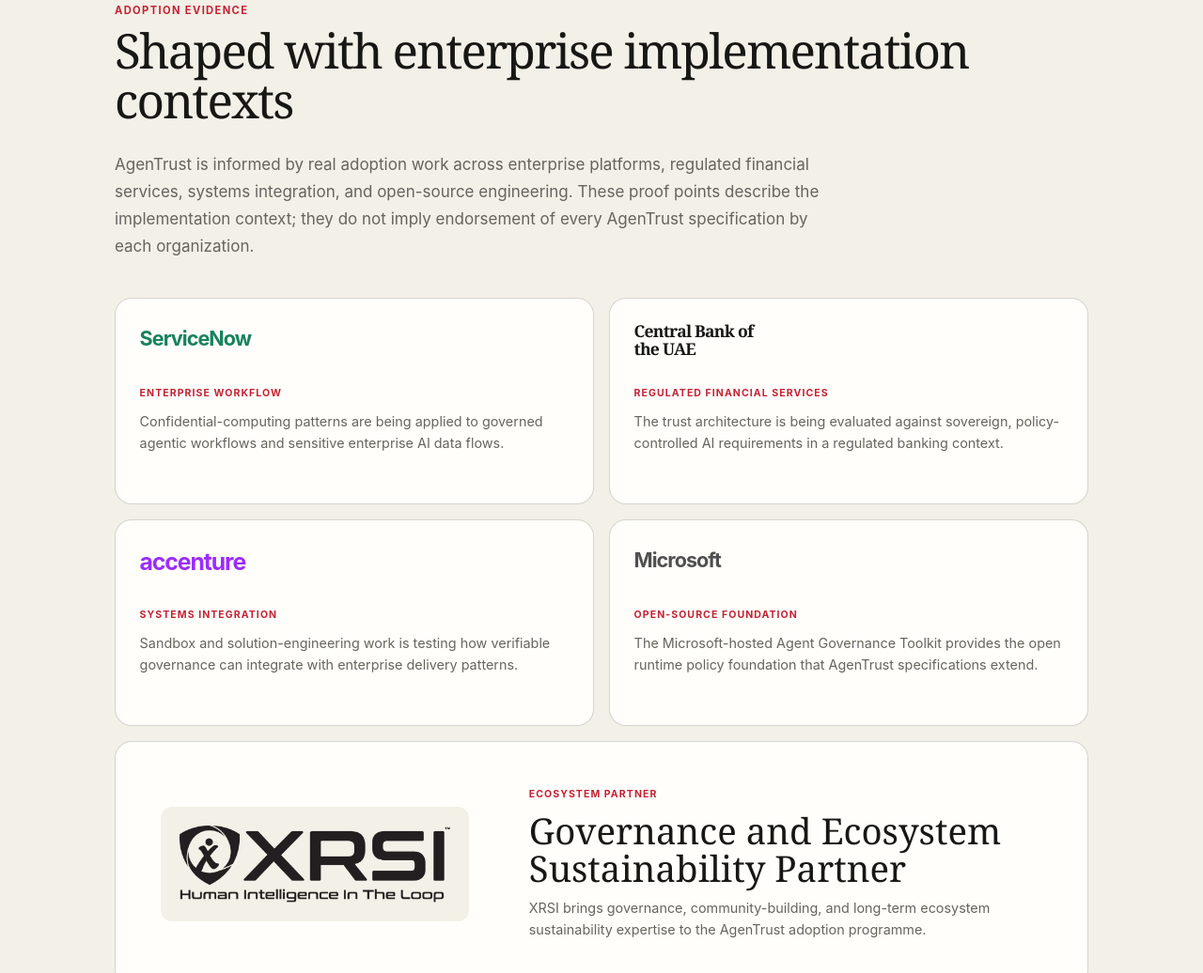
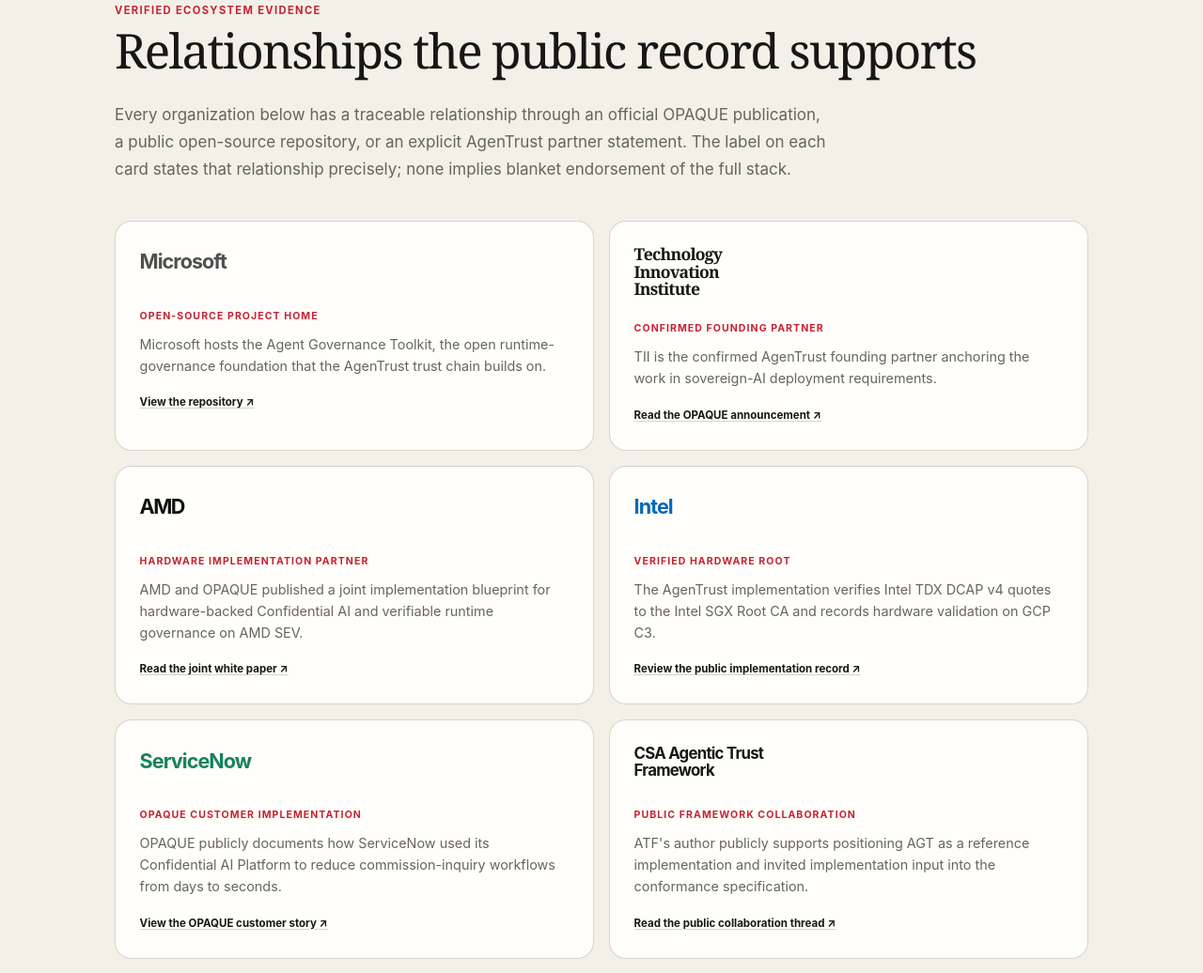
Before and after one commit to agentrust-io/agentrust-io.github.io, a plain HTML site: page index.html in a window 1280 px wide. Shown: the part 2621-3657 px from the top of the page at 94% size. Drawn offline with Linux system fonts and the light colour scheme.

Commit message:
Replace-unverified-adoption-claims-with-public-evidence

```diff
--- a/design-system.css
+++ b/design-system.css
@@ -337,8 +337,10 @@ body,
 .agentrust-hub .adopter-mark { min-height: 42px; color: var(--at-ink); font-size: 1.35rem; font-weight: 750; letter-spacing: -0.045em; }
 .agentrust-hub .servicenow-mark { color: #16825d; }
 .agentrust-hub .uae-mark { max-width: 13ch; font-family: var(--at-serif); font-size: 1.1rem; font-weight: 600; line-height: 1.05; }
-.agentrust-hub .accenture-mark { color: #9b2cff; font-size: 1.55rem; }
 .agentrust-hub .microsoft-mark { color: #505050; }
+.agentrust-hub .amd-mark { color: #111; letter-spacing: -.07em; }
+.agentrust-hub .intel-mark { color: #0068b5; font-weight: 650; }
+.agentrust-hub .atf-mark { max-width: 16ch; font-size: 1.05rem; line-height: 1.1; }
 .agentrust-hub .adopter-stage,
 .agentrust-hub .governance-role,
 .agentrust-hub .partner-kicker {
@@ -352,6 +354,8 @@ body,
 .agentrust-hub .adoption-card p,
 .agentrust-hub .governance-card p,
 .agentrust-hub .partner-card p { margin: 0; color: var(--at-muted); font-size: .9rem; line-height: 1.6; }
+.agentrust-hub .evidence-link { display: inline-block; margin-top: 1.15rem; color: var(--at-ink); font-size: .72rem; font-weight: 700; text-decoration: underline; text-decoration-color: var(--at-line); text-underline-offset: .2em; }
+.agentrust-hub .evidence-link:hover { color: var(--at-red); }
 .agentrust-hub .partner-card { display: grid; grid-template-columns: minmax(220px, .75fr) 1.25fr; gap: clamp(2rem, 5vw, 5rem); align-items: center; margin-top: 1rem; padding: clamp(1.8rem, 4vw, 3rem); }
 .agentrust-hub .partner-logo-wrap { padding: 1.25rem; border-radius: 12px; background: var(--at-paper); }
 .agentrust-hub .partner-logo-wrap img { display: block; width: 100%; height: auto; }
--- a/index.html
+++ b/index.html
@@ -835,30 +835,46 @@
 
 <section class="section" id="adoption">
   <div class="section-header">
-    <div class="section-label">Adoption evidence</div>
-    <div class="section-title">Shaped with enterprise implementation contexts</div>
+    <div class="section-label">Verified ecosystem evidence</div>
+    <div class="section-title">Relationships the public record supports</div>
   </div>
-  <p class="lead-copy">AgenTrust is informed by real adoption work across enterprise platforms, regulated financial services, systems integration, and open-source engineering. These proof points describe the implementation context; they do not imply endorsement of every AgenTrust specification by each organization.</p>
+  <p class="lead-copy">Every organization below has a traceable relationship through an official OPAQUE publication, a public open-source repository, or an explicit AgenTrust partner statement. The label on each card states that relationship precisely; none implies blanket endorsement of the full stack.</p>
   <div class="adoption-grid">
     <article class="adoption-card">
-      <div class="adopter-mark servicenow-mark">ServiceNow</div>
-      <div class="adopter-stage">Enterprise workflow</div>
-      <p>Confidential-computing patterns are being applied to governed agentic workflows and sensitive enterprise AI data flows.</p>
+      <div class="adopter-mark microsoft-mark">Microsoft</div>
+      <div class="adopter-stage">Open-source project home</div>
+      <p>Microsoft hosts the Agent Governance Toolkit, the open runtime-governance foundation that the AgenTrust trust chain builds on.</p>
+      <a class="evidence-link" href="https://github.com/microsoft/agent-governance-toolkit">View the repository ↗</a>
     </article>
     <article class="adoption-card">
-      <div class="adopter-mark uae-mark">Central Bank of the UAE</div>
-      <div class="adopter-stage">Regulated financial services</div>
-      <p>The trust architecture is being evaluated against sovereign, policy-controlled AI requirements in a regulated banking context.</p>
+      <div class="adopter-mark uae-mark">Technology Innovation Institute</div>
+      <div class="adopter-stage">Confirmed founding partner</div>
+      <p>TII is the confirmed AgenTrust founding partner anchoring the work in sovereign-AI deployment requirements.</p>
+      <a class="evidence-link" href="https://www.opaque.co/resources/articles/opaque-extends-the-agent-governance-toolkit-with-verifiable-identity-and-first-ever-verifiably-governed-and-secure-mcp">Read the OPAQUE announcement ↗</a>
     </article>
     <article class="adoption-card">
-      <div class="adopter-mark accenture-mark">accenture</div>
-      <div class="adopter-stage">Systems integration</div>
-      <p>Sandbox and solution-engineering work is testing how verifiable governance can integrate with enterprise delivery patterns.</p>
+      <div class="adopter-mark amd-mark">AMD</div>
+      <div class="adopter-stage">Hardware implementation partner</div>
+      <p>AMD and OPAQUE published a joint implementation blueprint for hardware-backed Confidential AI and verifiable runtime governance on AMD SEV.</p>
+      <a class="evidence-link" href="https://www.opaque.co/resources/downloadables/from-risk-to-resilience-confidential-computing-with-amd-and-opaque">Read the joint white paper ↗</a>
     </article>
     <article class="adoption-card">
-      <div class="adopter-mark microsoft-mark">Microsoft</div>
-      <div class="adopter-stage">Open-source foundation</div>
-      <p>The Microsoft-hosted Agent Governance Toolkit provides the open runtime policy foundation that AgenTrust specifications extend.</p>
+      <div class="adopter-mark intel-mark">Intel</div>
+      <div class="adopter-stage">Verified hardware root</div>
+      <p>The AgenTrust implementation verifies Intel TDX DCAP v4 quotes to the Intel SGX Root CA and records hardware validation on GCP C3.</p>
+      <a class="evidence-link" href="https://github.com/agentrust-io">Review the public implementation record ↗</a>
+    </article>
+    <article class="adoption-card">
+      <div class="adopter-mark servicenow-mark">ServiceNow</div>
+      <div class="adopter-stage">OPAQUE customer implementation</div>
+      <p>OPAQUE publicly documents how ServiceNow used its Confidential AI Platform to reduce commission-inquiry workflows from days to seconds.</p>
+      <a class="evidence-link" href="https://www.opaque.co/resources">View the OPAQUE customer story ↗</a>
+    </article>
+    <article class="adoption-card">
+      <div class="adopter-mark atf-mark">CSA Agentic Trust Framework</div>
+      <div class="adopter-stage">Public framework collaboration</div>
+      <p>ATF's author publicly supports positioning AGT as a reference implementation and invited implementation input into the conformance specification.</p>
+      <a class="evidence-link" href="https://github.com/microsoft/agent-governance-toolkit/discussions/301">Read the public collaboration thread ↗</a>
     </article>
   </div>
   <aside class="partner-card">
```
